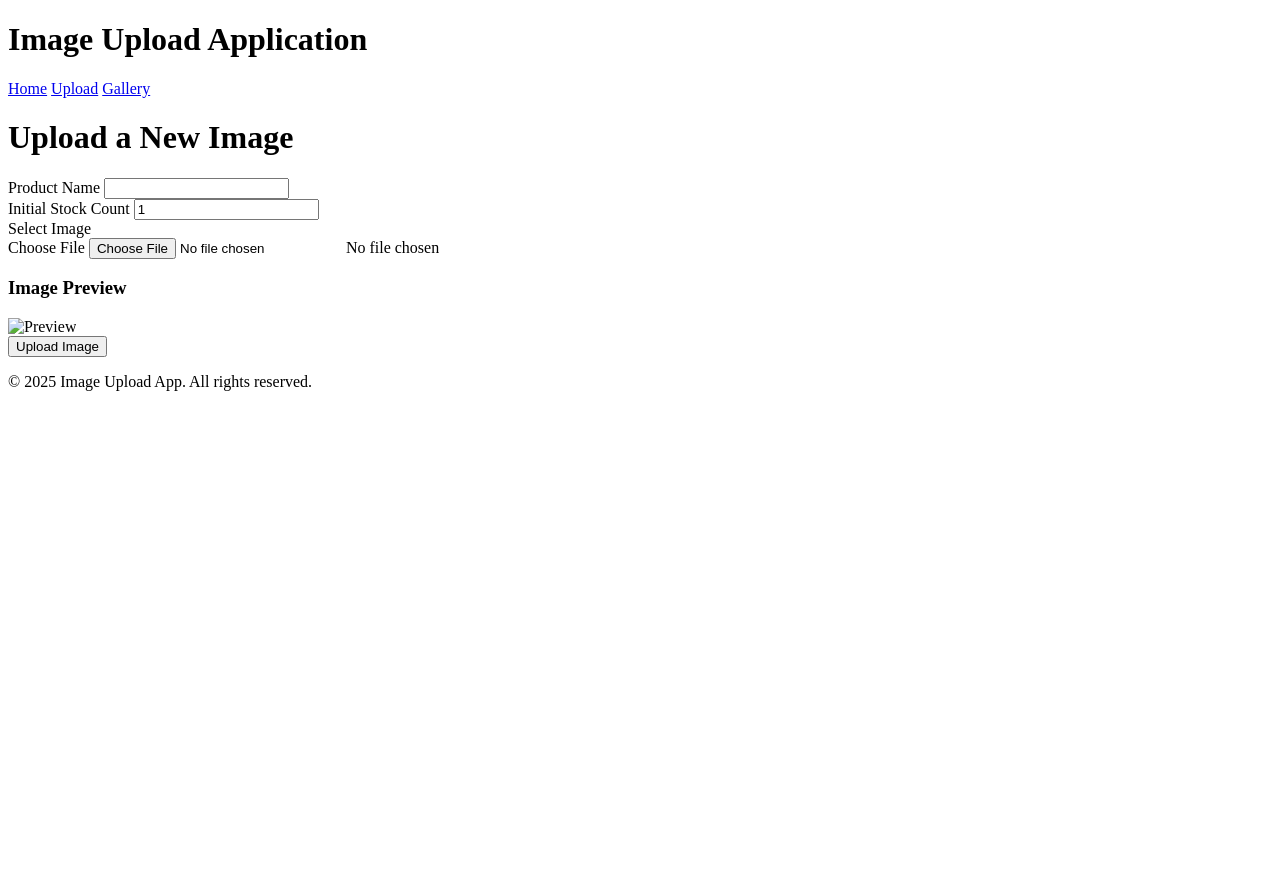
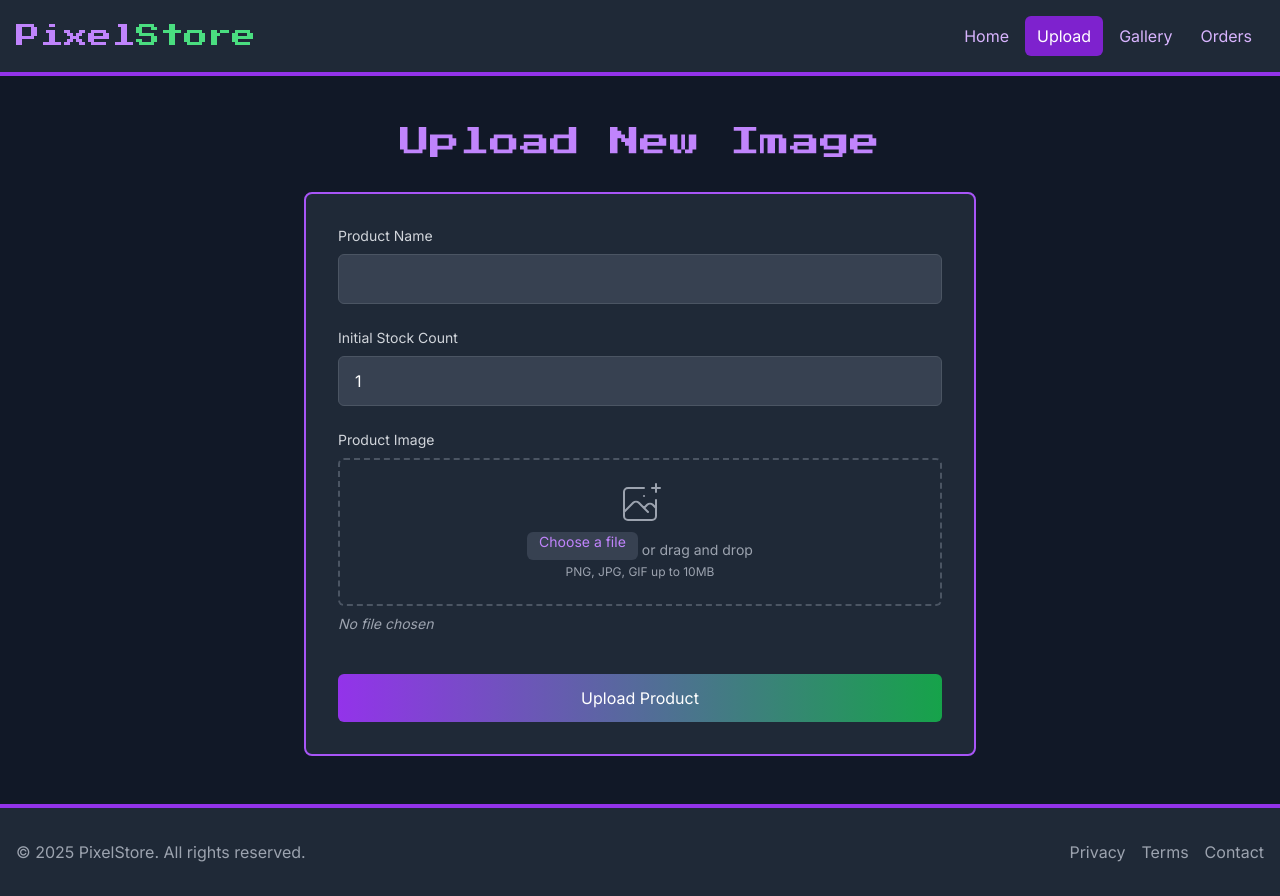
Before and after one commit to mattenarle10/file-upload-flask, a Flask app: template templates/upload_image.html in a window 1280 px wide. Before the commit the page ends 391 px from the top, so only its background shows below. Run offline with Flask 3, Linux system fonts and the light colour scheme; the template is opened without the code that fills it, so the values that code supplies are empty; some libraries are stand-ins or nearby versions.

Commit message:
Update upload_image.html

```diff
--- a/templates/upload_image.html
+++ b/templates/upload_image.html
@@ -1,67 +1,130 @@
 <!DOCTYPE html>
 <html>
 <head>
-    <title>Upload Image</title>
+    <title>Upload Image | PixelStore</title>
     <meta name="viewport" content="width=device-width, initial-scale=1.0">
-    <script src="[https://cdn.tailwindcss.com](https://cdn.tailwindcss.com)"></script>
+    <script src="https://cdn.tailwindcss.com"></script>
+    <link href="https://fonts.googleapis.com/css2?family=Press+Start+2P&family=Inter:wght@400;600;700&display=swap"(https://fonts.googleapis.com/css2?family=Press+Start+2P&family=Inter:wght@400;600;700&display=swap") rel="stylesheet">
+    <script>
+        tailwind.config = {
+            theme: {
+                extend: {
+                    fontFamily: {
+                        pixel: ['"Press Start 2P"', 'cursive'],
+                        sans: ['Inter', 'sans-serif'],
+                    }
+                }
+            }
+        }
+    </script>
 </head>
-<body class="bg-gray-100 font-sans">
-    <header class="bg-gray-800 text-white p-4 text-center">
-        <h1 class="text-2xl font-bold">Image Upload Application</h1>
+<body class="bg-gray-900 text-white font-sans">
+    <header class="border-b-4 border-purple-600 bg-gray-800 py-4">
+        <div class="container mx-auto px-4">
+            <div class="flex justify-between items-center">
+                <h1 class="text-xl md:text-2xl font-pixel text-purple-400">Pixel<span class="text-green-400">Store</span></h1>
+                <nav class="hidden md:flex space-x-1">
+                    <a href="/" class="px-3 py-2 text-purple-300 hover:text-white hover:bg-purple-700 rounded-md transition">Home</a>
+                    <a href="/upload-file" class="px-3 py-2 text-white bg-purple-700 rounded-md transition">Upload</a>
+                    <a href="/images" class="px-3 py-2 text-purple-300 hover:text-white hover:bg-purple-700 rounded-md transition">Gallery</a>
+                    <a href="/create-order" class="px-3 py-2 text-purple-300 hover:text-white hover:bg-purple-700 rounded-md transition">Orders</a>
+                </nav>
+                <button class="md:hidden text-purple-300 hover:text-white">
+                    <svg xmlns="[http://www.w3.org/2000/svg"](http://www.w3.org/2000/svg") class="h-6 w-6" fill="none" viewBox="0 0 24 24" stroke="currentColor">
+                        <path stroke-linecap="round" stroke-linejoin="round" stroke-width="2" d="M4 6h16M4 12h16M4 18h16" />
+                    </svg>
+                </button>
+            </div>
+        </div>
     </header>
 
-    <nav class="bg-gray-700 p-2 flex justify-center">
-        <a href="/" class="text-white px-4 py-2 mx-2 rounded hover:bg-gray-800 transition">Home</a>
-        <a href="/upload-file" class="text-white px-4 py-2 mx-2 rounded hover:bg-gray-800 transition">Upload</a>
-        <a href="/images" class="text-white px-4 py-2 mx-2 rounded hover:bg-gray-800 transition">Gallery</a>
+    <div class="md:hidden bg-gray-800 pb-3">
+        <nav class="flex flex-col px-4">
+            <a href="/" class="px-3 py-2 text-purple-300 hover:text-white hover:bg-purple-700 rounded-md transition">Home</a>
+            <a href="/upload-file" class="px-3 py-2 text-white bg-purple-700 rounded-md transition">Upload</a>
+            <a href="/images" class="px-3 py-2 text-purple-300 hover:text-white hover:bg-purple-700 rounded-md transition">Gallery</a>
+            <a href="/create-order" class="px-3 py-2 text-purple-300 hover:text-white hover:bg-purple-700 rounded-md transition">Orders</a>
         </nav>
-
-    <div class="max-w-3xl mx-auto p-4">
-        <div class="bg-white rounded-lg shadow-md p-8 my-8">
-            <h1 class="text-3xl font-bold text-gray-800 mb-6">Upload a New Image</h1>
-
-            <form method="post" enctype="multipart/form-data">
-                <div class="mb-6">
-                    <label for="product_name" class="block font-bold text-gray-700 mb-2">Product Name</label>
-                    <input type="text" id="product_name" name="product_name"
-                           class="w-full px-4 py-3 border border-gray-300 rounded-lg focus:outline-none focus:ring-2 focus:ring-blue-500" required>
     </div>
 
-                <div class="mb-6">
-                    <label for="initial_stock_count" class="block font-bold text-gray-700 mb-2">Initial Stock Count</label>
-                    <input type="number" id="initial_stock_count" name="initial_stock_count" min="0" value="1"
-                           class="w-full px-4 py-3 border border-gray-300 rounded-lg focus:outline-none focus:ring-2 focus:ring-blue-500" required>
+    <main class="py-12">
+        <div class="container mx-auto px-4">
+            <div class="max-w-2xl mx-auto">
+                <h1 class="text-2xl md:text-3xl font-pixel mb-8 text-center text-purple-400">Upload New Image</h1>
+
+                <div class="bg-gray-800 p-6 md:p-8 rounded-lg border-2 border-purple-500">
+                    <form method="post" enctype="multipart/form-data" class="space-y-6">
+                        <div>
+                            <label for="product_name" class="block text-sm font-medium text-gray-300 mb-2">Product Name</label>
+                            <input type="text" id="product_name" name="product_name" required
+                                   class="w-full px-4 py-3 bg-gray-700 border border-gray-600 rounded-md text-white focus:outline-none focus:ring-2 focus:ring-purple-500 focus:border-transparent">
                         </div>
 
-                <div class="mb-6">
-                    <label for="file" class="block font-bold text-gray-700 mb-2">Select Image</label>
-                    <div class="relative">
-                        <label class="bg-blue-500 hover:bg-blue-600 text-white font-bold py-2 px-4 rounded-lg cursor-pointer inline-block">
-                            Choose File
-                            <input type="file" id="file" name="file" accept="image/*" onchange="previewImage(this)"
-                                   class="hidden" required>
+                        <div>
+                            <label for="initial_stock_count" class="block text-sm font-medium text-gray-300 mb-2">Initial Stock Count</label>
+                            <input type="number" id="initial_stock_count" name="initial_stock_count" min="0" value="1" required
+                                   class="w-full px-4 py-3 bg-gray-700 border border-gray-600 rounded-md text-white focus:outline-none focus:ring-2 focus:ring-purple-500 focus:border-transparent">
+                        </div>
+
+                        <div>
+                            <label class="block text-sm font-medium text-gray-300 mb-2">Product Image</label>
+                            <div class="mt-1 flex justify-center px-6 pt-5 pb-6 border-2 border-dashed border-gray-600 rounded-md">
+                                <div class="space-y-1 text-center">
+                                    <svg class="mx-auto h-12 w-12 text-gray-400" stroke="currentColor" fill="none" viewBox="0 0 48 48" aria-hidden="true">
+                                        <path d="M28 8H12a4 4 0 00-4 4v20m32-12v8m0 0v8a4 4 0 01-4 4H12a4 4 0 01-4-4v-4m32-4l-3.172-3.172a4 4 0 00-5.656 0L28 28M8 32l9.172-9.172a4 4 0 015.656 0L28 28m0 0l4 4m4-24h8m-4-4v8m-12 4h.02" stroke-width="2" stroke-linecap="round" stroke-linejoin="round" />
+                                    </svg>
+                                    <div class="flex text-sm text-gray-400">
+                                        <label for="file" class="relative cursor-pointer bg-gray-700 rounded-md font-medium text-purple-400 hover:text-purple-300 focus-within:outline-none">
+                                            <span class="px-3 py-2 rounded-md">Choose a file</span>
+                                            <input id="file" name="file" type="file" accept="image/*" class="sr-only" onchange="previewImage(this)" required>
                                         </label>
-                        <span id="file-name" class="ml-3 text-gray-600 italic">No file chosen</span>
+                                        <p class="pl-1 pt-2">or drag and drop</p>
+                                    </div>
+                                    <p class="text-xs text-gray-400">PNG, JPG, GIF up to 10MB</p>
+                                </div>
+                            </div>
+                            <div id="file-name" class="mt-2 text-sm text-gray-400 italic">No file chosen</div>
+                        </div>
+
+                        <div id="preview-container" class="hidden mt-4">
+                            <label class="block text-sm font-medium text-gray-300 mb-2">Image Preview</label>
+                            <div class="border-2 border-purple-500 rounded-md p-2 bg-gray-700">
+                                <img id="preview-image" src="#" alt="Preview" class="max-h-64 mx-auto rounded">
                             </div>
                         </div>
 
-                <div id="preview-container" class="mb-6 text-center hidden">
-                    <h3 class="font-bold text-gray-700 mb-2">Image Preview</h3>
-                    <img id="preview-image" src="#" alt="Preview" class="max-h-64 max-w-full mx-auto border border-gray-300 rounded-lg">
+                        <div class="pt-4">
+                            <button type="submit" class="w-full px-6 py-3 bg-gradient-to-r from-purple-600 to-green-600 rounded-md font-medium text-white hover:from-purple-500 hover:to-green-500 focus:outline-none focus:ring-2 focus:ring-offset-2 focus:ring-purple-500 focus:ring-offset-gray-800 transition">
+                                Upload Product
+                            </button>
                         </div>
-
-                <button type="submit" class="bg-green-500 hover:bg-green-600 text-white font-bold py-3 px-6 rounded-lg transition">
-                    Upload Image
-                </button>
                     </form>
                 </div>
             </div>
+        </div>
+    </main>
 
-    <footer class="bg-gray-800 text-white text-center p-4 mt-8">
-        <p>&copy; 2025 Image Upload App. All rights reserved.</p>
+    <footer class="bg-gray-800 border-t-4 border-purple-600 py-8">
+        <div class="container mx-auto px-4">
+            <div class="flex flex-col md:flex-row justify-between items-center">
+                <p class="text-gray-400 mb-4 md:mb-0">&copy; 2025 PixelStore. All rights reserved.</p>
+                <div class="flex space-x-4">
+                    <a href="#" class="text-gray-400 hover:text-purple-400 transition">Privacy</a>
+                    <a href="#" class="text-gray-400 hover:text-purple-400 transition">Terms</a>
+                    <a href="#" class="text-gray-400 hover:text-purple-400 transition">Contact</a>
+                </div>
+            </div>
+        </div>
     </footer>
 
     <script>
+        // Mobile menu toggle
+        document.querySelector('button').addEventListener('click', function() {
+            const nav = document.querySelector('.md\\:hidden nav');
+            nav.classList.toggle('hidden');
+        });
+
+        // Image preview functionality
         function previewImage(input) {
             const fileName = input.files[0]?.name || "No file chosen";
             document.getElementById('file-name').textContent = fileName;
```
Lines whose indentation alone changed are shown as unchanged.
